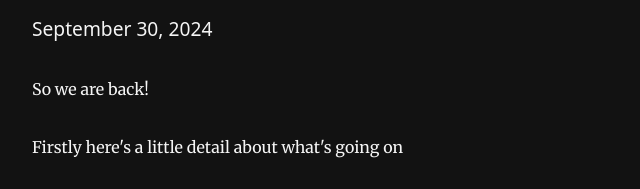
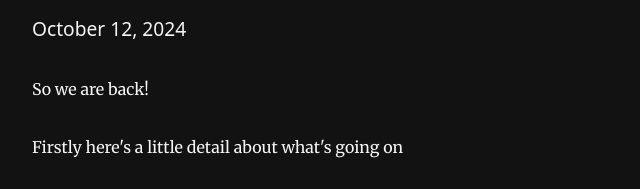
Before and after one commit to EzpieCo/personal-blogs, a Gatsby site: page /day3-privatus/ in a window 1280 px wide. Shown: the part 473-662 px from the top of the page, 292-932 px from the left. Built offline with nearby package versions, Linux system fonts and the light colour scheme; Gatsby itself is replaced by a stand-in of ours.

Commit message:
fix date

```diff
--- a/content/blog/day3-privatus/index.md
+++ b/content/blog/day3-privatus/index.md
@@ -1,6 +1,6 @@
 ---
 title: "Let's build Privatus in public: Day 7"
-date: 2024-09-30
+date: 2024-10-12
 description: Building privatus in public. This is day 7 - day 11 report. Implementing the design for the blog view, and profile view in code, along side other functionality.
 thumbnail: "./index.png"
 ---
```
